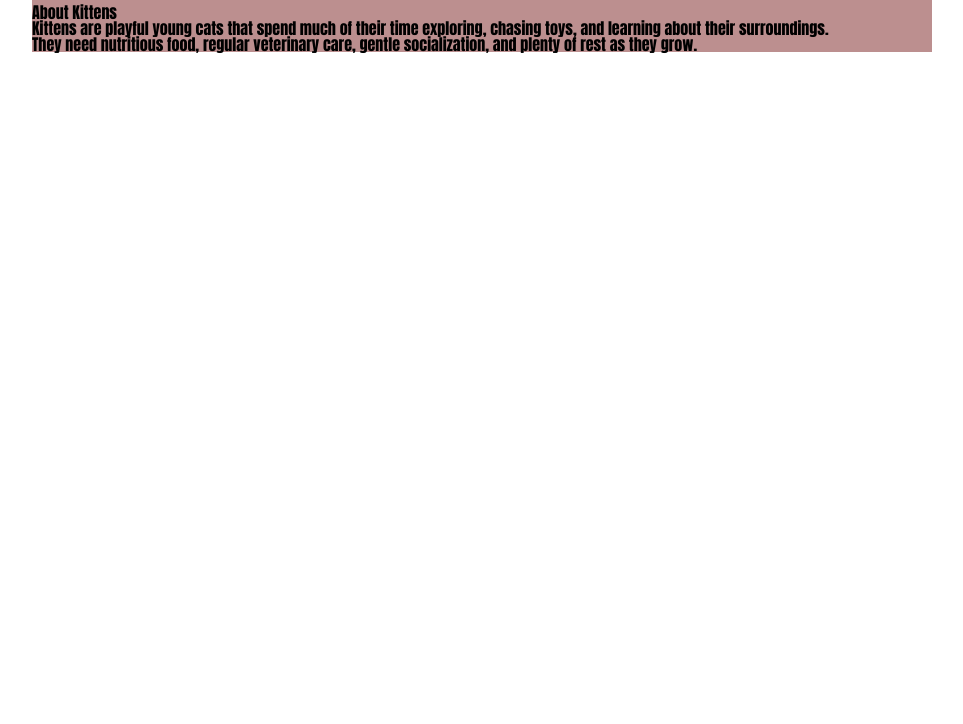
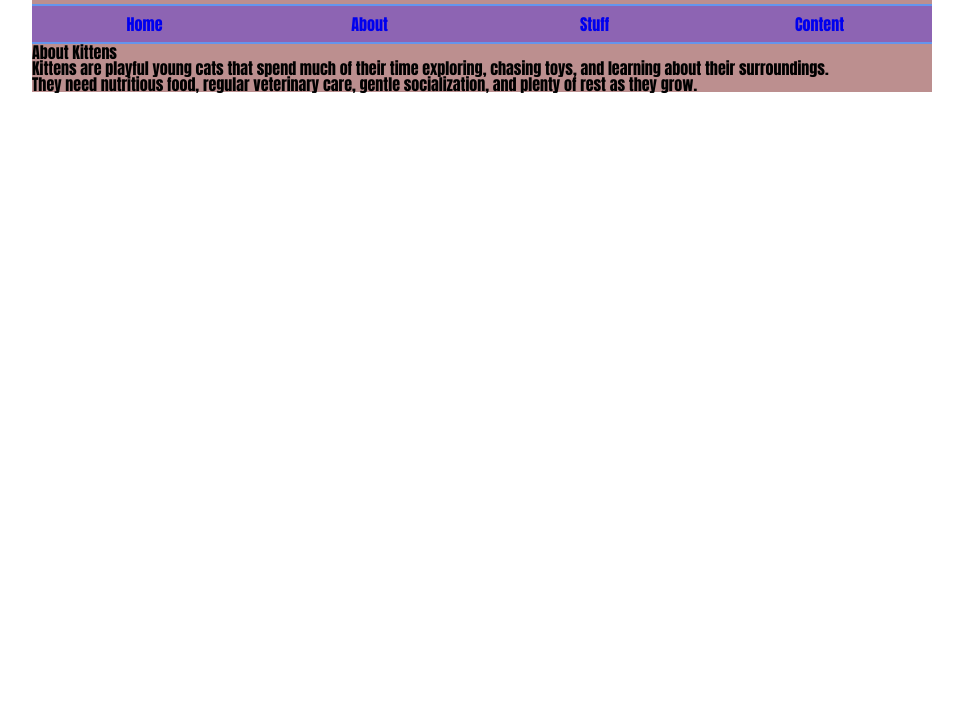
Before and after one commit to miln0109/week9, a plain HTML site: page index.html in a window 1280 px wide. Shown: the part 76-800 px from the top of the page, without its empty margins (158-1121 px from the left). Drawn offline with Linux system fonts and the light colour scheme.

Commit message:
added media queries

```diff
--- a/css/main.css
+++ b/css/main.css
@@ -53,6 +53,7 @@ table {
             MAIN STYLES
 ********************************* */
 
+
 html {
     font-family: Impact, Haettenschweiler, 'Arial Narrow Bold', sans-serif;
 }
@@ -77,3 +78,53 @@ h1{
     /* padding is the space inside the element, it pushes content away from the edge */
     padding: 10px;
 }
+
+/* ***************************
+            Mobile Style
+            ************************/
+
+    /* target the a tags only in the nav */
+    nav a{
+        /* make the block elements, so we can style them like buttons */
+        display: block;
+        background-color: cadetblue;
+        padding: 10px;
+        border-top: 2px solid cornflowerblue;
+        border-bottom: 2px solid cornflowerblue;
+        /* center the text */
+        text-align: center;
+        /* remove the underline */
+        text-decoration: none;
+    }
+
+    nav a:hover, nav a:active{
+            background-color: darkcyan;
+    }
+
+    /* ***********************
+            Media Queries
+    ************************* */
+
+@media screen and (min-width:640px){
+        /* any style inside this media query will only apply if the screen/browser is 640px or wider */
+
+    nav a{
+        float: left;
+        width: 25%;
+        /* box sizing can make the padding and border not count to ward the element"s size */
+        box-sizing: border-box;
+    }
+
+    /* make sure thhe content goes below the floated stuff */
+    main{
+        clear: both;
+    }
+}
+
+/* order matters - put your smallest media queries first */
+@media screen and (min-width:800px){
+    nav a{
+        background-color: rgb(141, 100, 179);
+    }
+
+}
--- a/index.html
+++ b/index.html
@@ -12,7 +12,15 @@
         <header>
             <!-- You can only have one h1 on the page -->
             <h1>Week 9 Web - Responsive Design </h1>
-
+            <!-- prompt: in the header, under the h1, add a nav. in that nav, the nnavifation should be structured with a ul, with for blanks links (using #) for home, about, stuff and content -->
+            <nav>
+                <ul>
+                    <li><a href="#">Home</a></li>
+                    <li><a href="#">About</a></li>
+                    <li><a href="#">Stuff</a></li>
+                    <li><a href="#">Content</a></li>
+                </ul>
+            </nav>
         </header>
         <main>
             <article>
```
